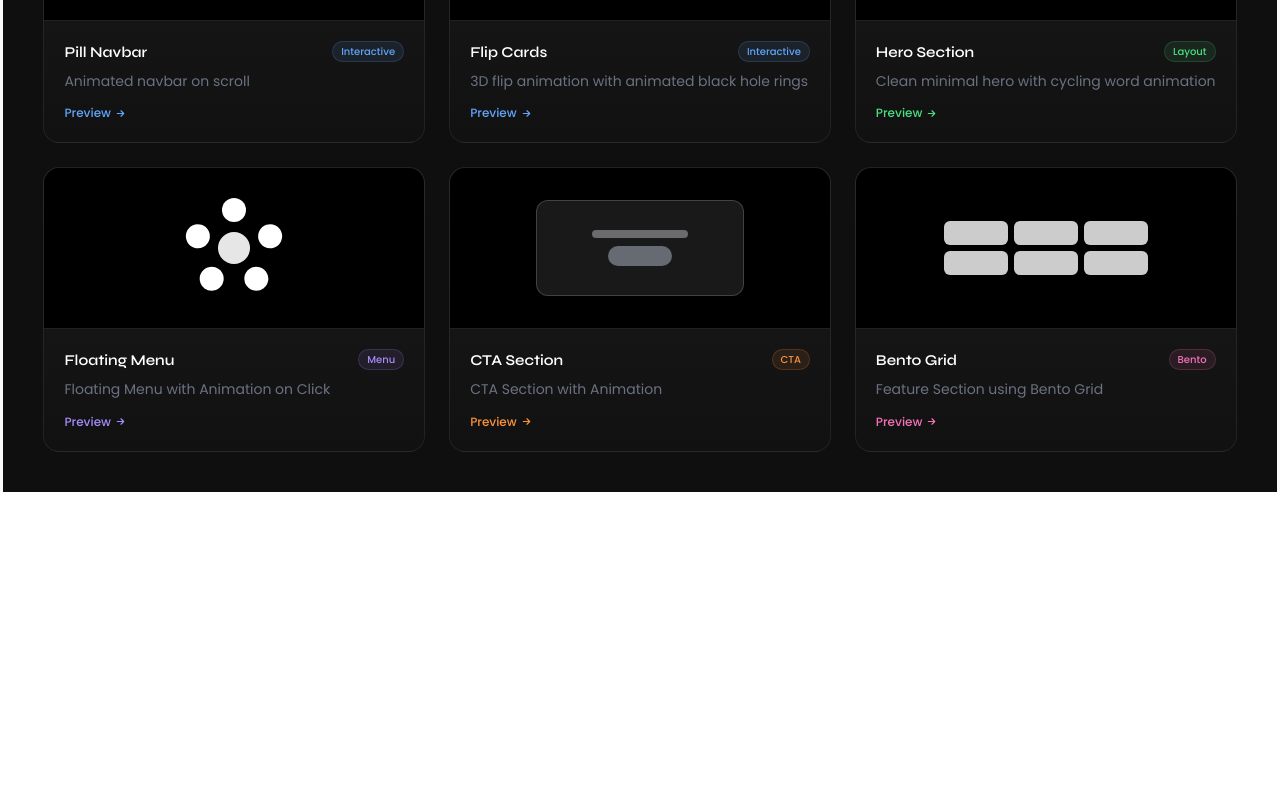
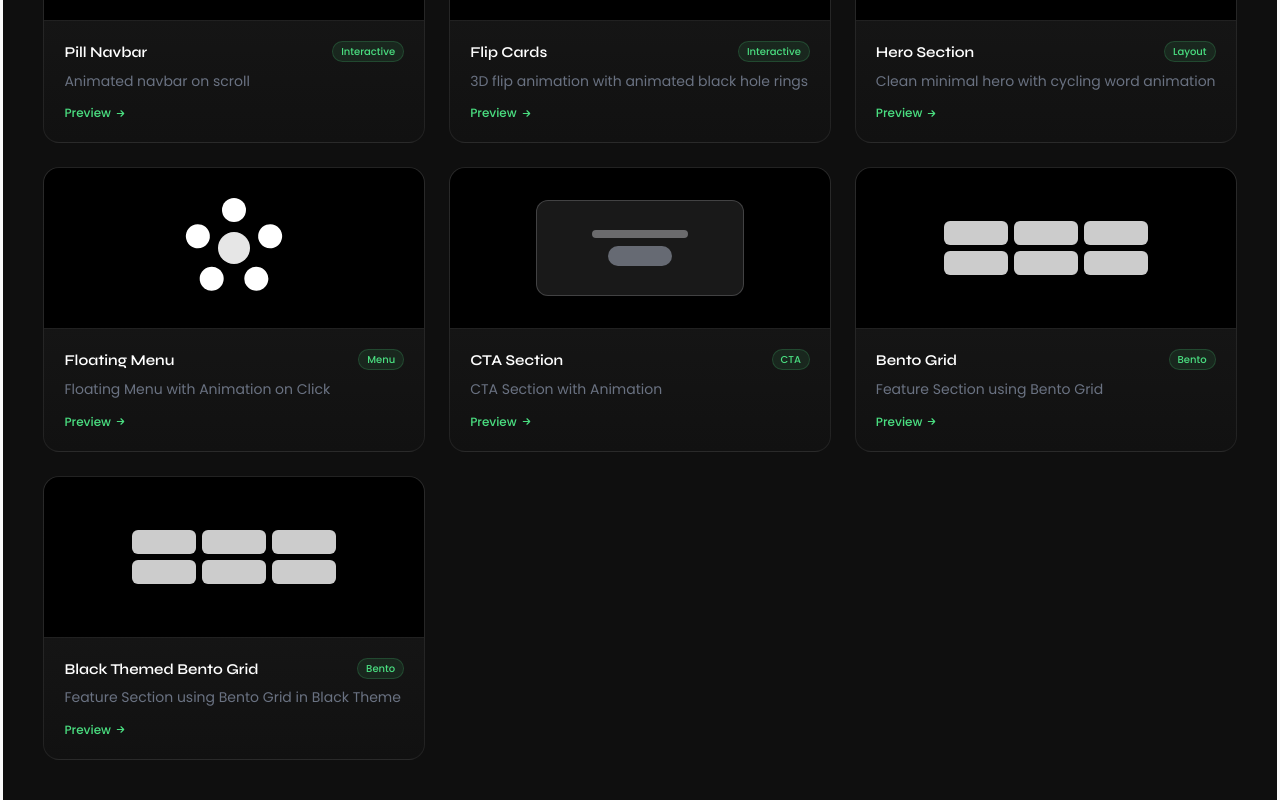
Before and after one commit to anupam-kumar-krishnan/daily-components, a Next.js app: page / in a window 1280 px wide. Shown: the part 359-1159 px from the top of the page. Before the commit the page ends 851 px from the top, so only its background shows below. Built offline with nearby package versions, Linux system fonts and the light colour scheme.

Commit message:
feat: add Black Themed Bento Grid component and update tag colors in Showcase

```diff
--- a/app/components/showcase.tsx
+++ b/app/components/showcase.tsx
@@ -8,6 +8,7 @@ import CTASection from "./ctasection";
 import SpeeddialButtons from "./speeddialbuttons";
 import Flipcard from "./flipcard";
 import Pillnavbar from "./pillnavbar";
+import BentoBlack from "./bentoblack";
 
 const easeOut = [0.22, 1, 0.36, 1] as const;
 
@@ -24,7 +25,7 @@ const COMPONENTS = [
     title: "Pill Navbar",
     description: "Animated navbar on scroll",
     tag: "Interactive",
-    tagColor: "#60a5fa",
+    tagColor: "#4ade80",
     preview: <Pillnavbar isInsideModal />,
   },
   {
@@ -32,7 +33,7 @@ const COMPONENTS = [
     title: "Flip Cards",
     description: "3D flip animation with animated black hole rings",
     tag: "Interactive",
-    tagColor: "#60a5fa",
+    tagColor: "#4ade80",
     preview: <Flipcard />,
   },
   {
@@ -48,7 +49,7 @@ const COMPONENTS = [
     title: "Floating Menu",
     description: "Floating Menu with Animation on Click",
     tag: "Menu",
-    tagColor: "#a78bfa",
+    tagColor: "#4ade80",
     preview: <SpeeddialButtons />,
   },
   {
@@ -56,7 +57,7 @@ const COMPONENTS = [
     title: "CTA Section",
     description: "CTA Section with Animation",
     tag: "CTA",
-    tagColor: "#fb923c",
+    tagColor: "#4ade80",
     preview: <CTASection />,
   },
   {
@@ -64,12 +65,30 @@ const COMPONENTS = [
     title: "Bento Grid",
     description: "Feature Section using Bento Grid",
     tag: "Bento",
-    tagColor: "#f472b6",
+    tagColor: "#4ade80",
     preview: <BentoGrid />,
+  },
+  {
+    id: "blackbento",
+    title: "Black Themed Bento Grid",
+    description: "Feature Section using Bento Grid in Black Theme",
+    tag: "Bento",
+    tagColor: "#4ade80",
+    preview: <BentoBlack />,
   },
 ];
 
 /* ── Thumbnails ──────────────────────────────────────────────────── */
+const ThumbBentoBlack = () => (
+  <div className="w-full h-full flex items-center justify-center bg-black">
+    <div className="grid grid-cols-3 gap-1.5">
+      {Array.from({ length: 6 }).map((_, i) => (
+        <div key={i} className="h-6 w-12 sm:w-16 bg-white/80 rounded-md" />
+      ))}
+    </div>
+  </div>
+);
+
 const ThumbFlipCards = () => (
   <div className="w-full h-full flex items-center justify-center gap-2 bg-black">
     {["gray", "gray", "gray", "gray"].map((bg, i) => (
@@ -154,6 +173,7 @@ const THUMBS = [
   ThumbMenu,
   ThumbCTA,
   ThumbBento,
+  ThumbBentoBlack,
 ];
 
 /* ── Showcase page ───────────────────────────────────────────────── */
--- a/app/page.tsx
+++ b/app/page.tsx
@@ -17,6 +17,7 @@ export default function Home() {
       {/* <SpeedDialFAB /> */}
       {/* <Flipcard /> */}
       <Showcase />
+      {/* <BentoBlack /> */}
     </div>
   );
 }
```
